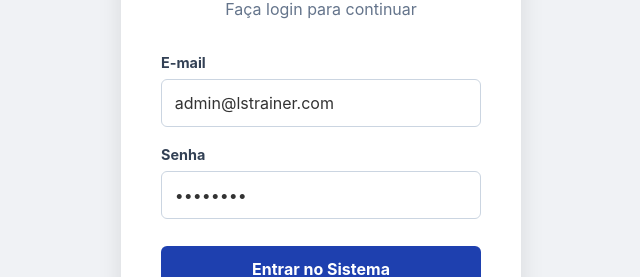
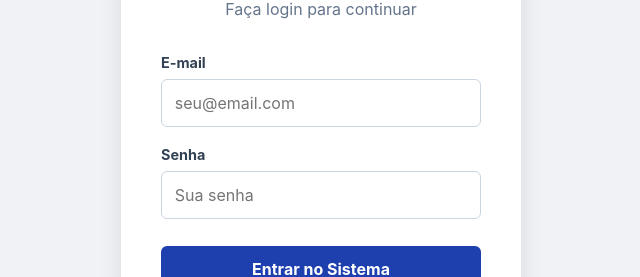
Before and after one commit to BeSinhorelli/Freelance-LS_Trainer, a React (Vite) app in the folder lstrainer-web/: page /login in a window 1280 px wide. Shown: the part 235-512 px from the top of the page, without its empty margins (319-959 px from the left). Built offline with nearby package versions, Linux system fonts and the light colour scheme; no server answers.

Commit message:
ajustando frontend

```diff
--- a/lstrainer-web/src/pages/LoginPage.tsx
+++ b/lstrainer-web/src/pages/LoginPage.tsx
@@ -2,9 +2,12 @@ import { useState } from 'react';
 import type { FormEvent } from 'react';
 import { useNavigate, Link } from 'react-router-dom';
 import { useAuth } from '../hooks/useAuth';
+
 export function LoginPage() {
-  const [email, setEmail] = useState('admin@lstrainer.com');
-  const [senha, setSenha] = useState('admin123');
+  // ALTERAÇÃO AQUI: Começa vazio em vez de admin@lstrainer.com
+  const [email, setEmail] = useState('');
+  // ALTERAÇÃO AQUI: Começa vazio em vez de admin123
+  const [senha, setSenha] = useState('');
   const [erro, setErro] = useState('');
   const [carregando, setCarregando] = useState(false);
 
@@ -20,7 +23,7 @@ export function LoginPage() {
       await login(email, senha);
       navigate('/dashboard');
     } catch (err) {
-      setErro('E-mail ou senha inválidos. Verifique se o backend está rodando.');
+      setErro('E-mail ou senha inválidos. Verifique seus dados.');
     } finally {
       setCarregando(false);
     }
@@ -43,6 +46,7 @@ export function LoginPage() {
             value={email}
             onChange={(e) => setEmail(e.target.value)}
             required
+            placeholder="seu@email.com" // <-- Adicionado placeholder
             style={{ padding: '0.8rem', borderRadius: '6px', border: '1px solid #cbd5e1', fontSize: '1rem', color: '#333', backgroundColor: '#fff' }}
           />
         </div>
@@ -55,6 +59,7 @@ export function LoginPage() {
             value={senha}
             onChange={(e) => setSenha(e.target.value)}
             required
+            placeholder="Sua senha" // <-- Adicionado placeholder
             style={{ padding: '0.8rem', borderRadius: '6px', border: '1px solid #cbd5e1', fontSize: '1rem', color: '#333', backgroundColor: '#fff' }}
           />
         </div>
@@ -76,7 +81,6 @@ export function LoginPage() {
           </Link>
         </div>
 
-        {/* NOVO LINK DE RECUPERAÇÃO */}
         <div style={{ textAlign: 'center' }}>
           <Link to="/recuperar-senha" style={{ color: '#64748b', fontSize: '0.85rem', textDecoration: 'underline' }}>
             Esqueci minha senha
```
Also changed, not shown: lstrainer-web/vercel.json (added).
